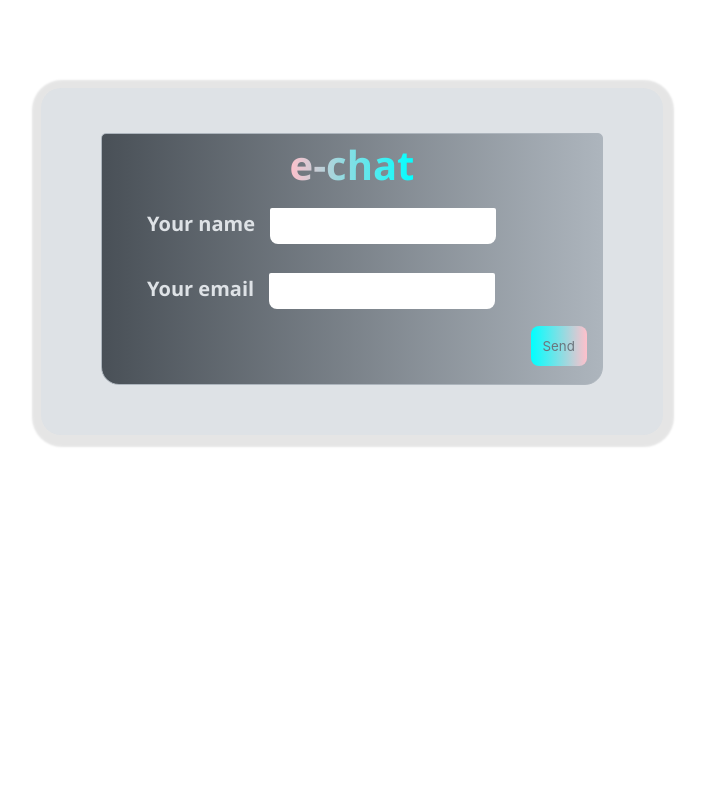
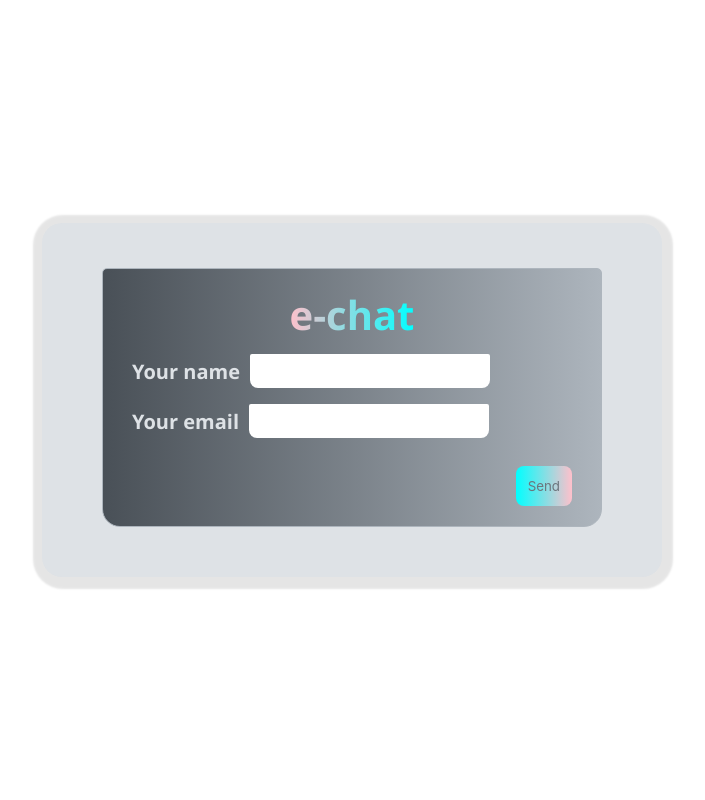
Before and after one commit to efatha/e-chatAi, a Flask app: page / in a window 1280 px wide. Shown: the whole page, without its empty margins (288-993 px from the left). Run offline with Flask 3, Linux system fonts and the light colour scheme.

Commit message:
Form responsiveness

```diff
--- a/static/css/form.css
+++ b/static/css/form.css
@@ -21,49 +21,68 @@
     --efa-first-Backg: linear-gradient(to left, cyan, pink);
 }
 body{
-    padding:0;
-    display:flex;
-    justify-content: center;
-    margin-left:150px;
-    margin-right:150px;
-    padding-top:80px;
-    padding-bottom: 50px;
+    box-sizing: border-box;
+    min-height: 100vh;
+    min-height: 100dvh;
+    margin: 0;
+    padding: clamp(8px, 3vh, 24px) 16px;
+    display: flex;
+    flex-direction: column;
+    justify-content: safe center;
+    align-items: center;
 }
 .container{
+    box-sizing: border-box;
+    width: min(620px, 100%);
     background-color: var(--efa-gray-300);
-    padding-right:60px;
-    padding-left:-40px;
-    padding-top:45px;
-    padding-bottom:50px;
+    padding: 45px 60px 50px;
     border: none;
     border-radius: 20px;
     box-shadow: 1px 2px 2px 10px rgba(0,0,0, 0.1);
 }
 .wrapper{
+    box-sizing: border-box;
+    position: relative;
     display: flex;
     flex-direction: column;
     justify-content: center;
     align-items: center;
     border:1px solid var(--efa-gray-500);
-    width:500px;
-    height:250px;
+    width: 100%;
+    min-height: 250px;
     color: var(--efa-gray-300);
     font-size: 20px;
     font-family: 'Segoe UI', Tahoma, Geneva, Verdana, sans-serif;
     font-weight: 700;
-    margin-left: 60px;
+    margin: 0;
+    padding: 18px 22px 20px;
     background-image: linear-gradient(90deg, var(--efa-gray-700), var(--efa-gray-500));
     border-radius: 5px 5px 18px 18px;
 }
+.form{
+    width: min(440px, 100%);
+}
+.form label{
+    display: flex;
+    align-items: center;
+    gap: 10px;
+    margin: 0 0 16px;
+}
 .efatha-chat{
-    position:absolute;
-    top:110px;
+    position: relative;
+    top: auto;
+    margin: 0 0 12px;
     background:linear-gradient(to left, cyan, pink);
     -webkit-background-clip:text;
     -webkit-text-fill-color: transparent;
 }
 input{
-    margin-left: 10px;
+    box-sizing: border-box;
+    flex: 1 1 180px;
+    width: 220px;
+    max-width: 240px;
+    min-width: 0;
+    margin-left: 0;
     height:34px;
     color:var(--efa-gray-600);
     font-size: 16px;
@@ -74,8 +93,10 @@ input{
 }
 button{
     position: relative;
-    top:55px;
-    right:-30px;
+    display: block;
+    top: auto;
+    right: auto;
+    margin: 28px 0 0 auto;
     padding:12px;
     border-radius: 8px;
     border: none;
@@ -95,39 +116,52 @@ button:focus{
     font-size: 12px;
 }
 #efa-chatMessage{
+    display: contents;
     color:var(--efa-purpleB);
-    display: flex;
-    justify-content: center;
-    position:relative;
-    top:-150px;
     font-weight:600;
     font-size: x-large;
     font-family: 'Gill Sans', 'Gill Sans MT', Calibri, 'Trebuchet MS', sans-serif;
 }
 .thanks{
-    display: flex;
-    justify-content: center;
-    align-items: center;
-    position: absolute;
-    top:220px;
-    left:-400px;
+    order: 2;
+    align-self: stretch;
+    max-width: 100%;
+    margin: 0 0 10px;
     background:linear-gradient(120deg, cyan, pink);
     -webkit-background-clip:text;
     -webkit-text-fill-color: transparent;
+    overflow-wrap: anywhere;
   }
 .hello{
+    order: 1;
+    align-self: stretch;
+    max-width: 100%;
+    margin: 4px 0 6px;
     color:azure;
-    position: absolute;
-    top:180px;
-    left:-490px;
+    font-size: clamp(1.15rem, 4vw, 1.5rem);
+    overflow-wrap: anywhere;
   }
+.new{
+    order: 3;
+    align-self: stretch;
+    width: 100%;
+    min-width: 0;
+}
 #autoText{
+    box-sizing: border-box;
+    width: 100%;
+    max-width: 100%;
+    margin: 0;
     color:var(--efa-gray-300);
-    position: absolute;
-    top:200px;
-    left:430px;
-    font-size: 18px;
+    position: static;
+    top: auto;
+    left: auto;
+    font-size: clamp(15px, 2.4vw, 18px);
+    font-weight: 500;
+    line-height: 1.45;
     font-family: Arial, Helvetica, sans-serif;
+    overflow-wrap: anywhere;
+    word-break: break-word;
 }
 a{
     color:var(--efa-gray-800);
--- a/templates/index.html
+++ b/templates/index.html
@@ -23,7 +23,7 @@
     <meta property="og:image:height" content="630">
     <!-- Favicon -->
     <link rel="icon" href="/static/images/artificial-intelligence.png" type="image/png">
-    <link rel="stylesheet" href="/static/css/form.css">
+    <link rel="stylesheet" href="/static/css/form.css?v=6">
 </head>
 <body>
   <!-- Beginning of the form container -->
@@ -31,14 +31,14 @@
     <div class="wrapper">
       <h1 class="efatha-chat">e-chat</h1>
       <div class="form">
-        <label for="user_name">Your name <input type="text" class="inpName"></label><br><br>
+        <label for="user_name">Your name <input type="text" class="inpName"></label>
         <label for="user_email">Your email <input type="email" class="inpEmail"></label>
         <button id="sendBtn">Send</button>
       </div>
+      <div id="efa-chatMessage"></div>
+      <div class="new"></div>
     </div>
   </div>
-  <div id="efa-chatMessage"></div>
-  <div class="new"></div>
-  <script src="/static/js/script.js"></script>
+  <script src="/static/js/script.js?v=2"></script>
 </body>
 </html>
```
Also changed, not shown: other parts of static/css/form.css (+39 -35 lines), static/js/script.js (+16 -11 lines).
